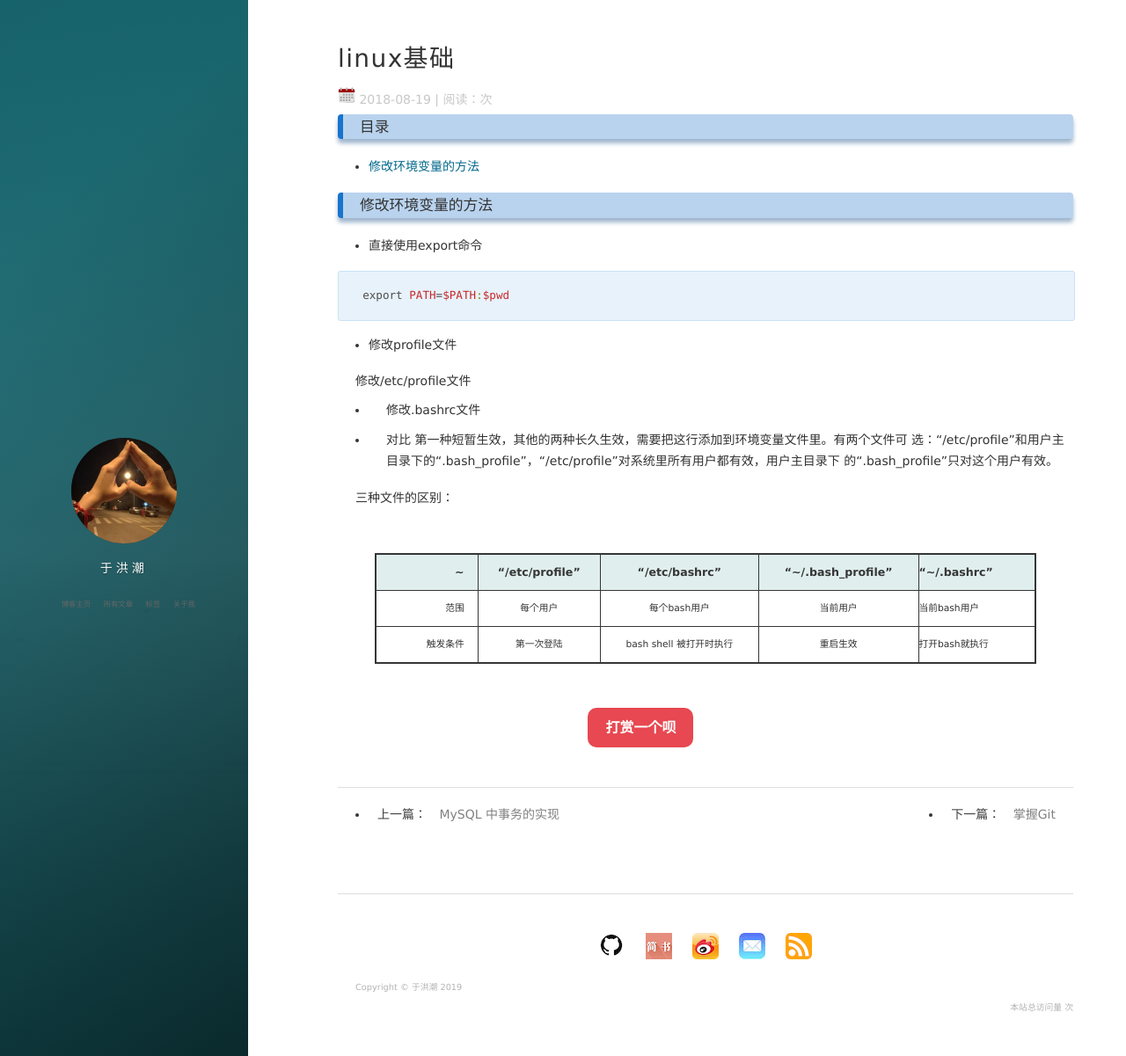
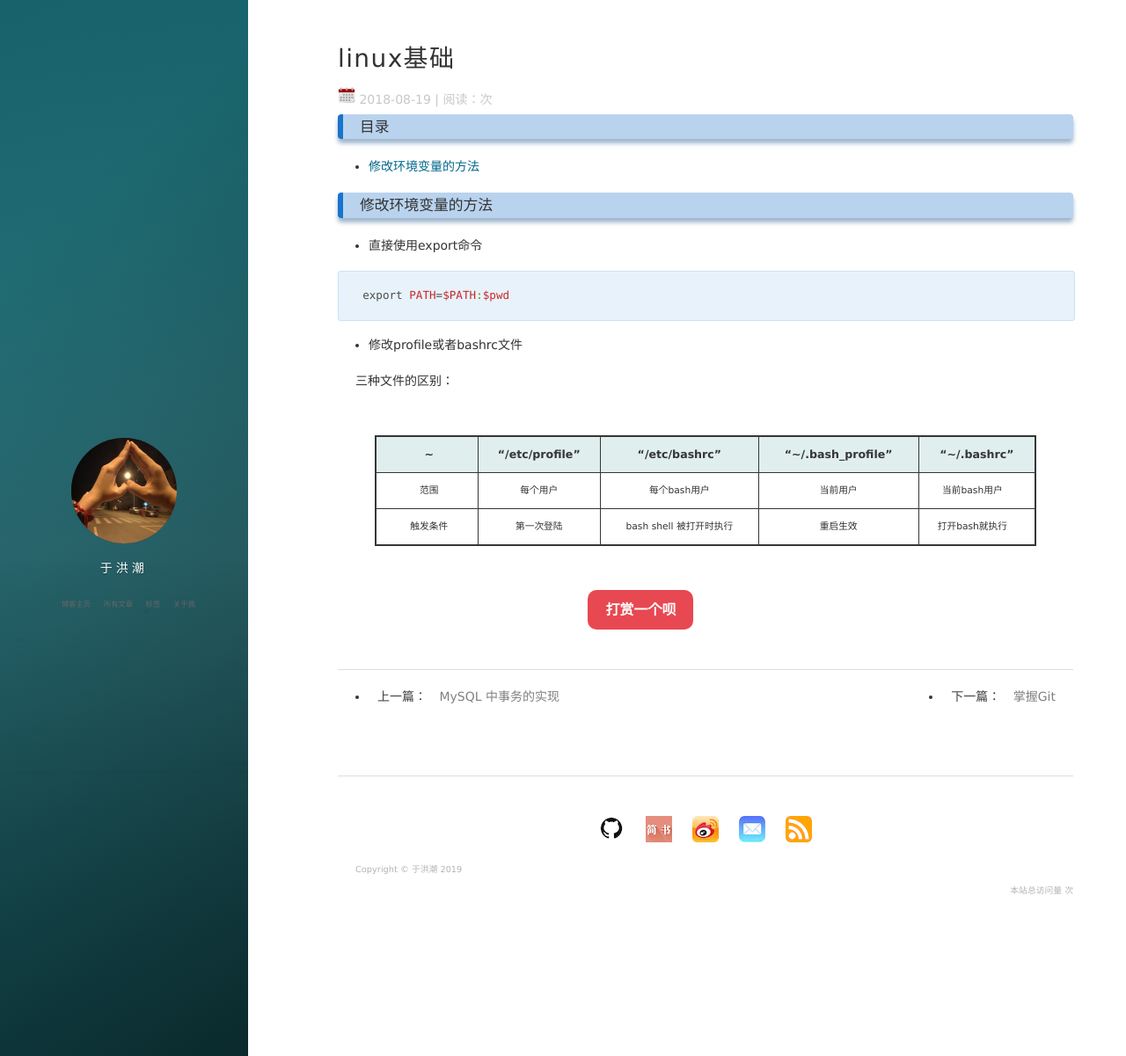
Before and after one commit to yuu6/yuu6.github.io, a Jekyll site: the page built from _posts/2018-08-19-linux基础.md, in a window 1280 px wide and 1201 px high. Shown: the whole window at 88% size. Built offline with Jekyll 4.4.1, drawn with Linux system fonts in a browser that asks for light colours; nearby versions of some CDN libraries; comment, search, counter and statistics services are not loaded.

Commit message:
linux b1

````diff
--- a/_posts/2018-08-19-linux基础.md
+++ b/_posts/2018-08-19-linux基础.md
@@ -17,18 +17,11 @@ tags: linux
 export PATH=$PATH:$pwd
 ```
 
-+ 修改profile文件
-
-修改/etc/profile文件
-
-+ 修改.bashrc文件
-
-+ 对比
-第一种短暂生效，其他的两种长久生效，需要把这行添加到环境变量文件里。有两个文件可 选：“/etc/profile”和用户主目录下的“.bash_profile”，“/etc/profile”对系统里所有用户都有效，用户主目录下 的“.bash_profile”只对这个用户有效。
++ 修改profile或者bashrc文件
 
 三种文件的区别：
 
 |~|“/etc/profile”|“/etc/bashrc”| “~/.bash_profile”|“~/.bashrc”|
----:|:---:|:---:|:---:|:---
+|:---:|:---:|:---:|:---:|:---:|
 |范围|每个用户|每个bash用户|当前用户|当前bash用户|
 |触发条件|第一次登陆|bash shell 被打开时执行|重启生效|打开bash就执行|
````
